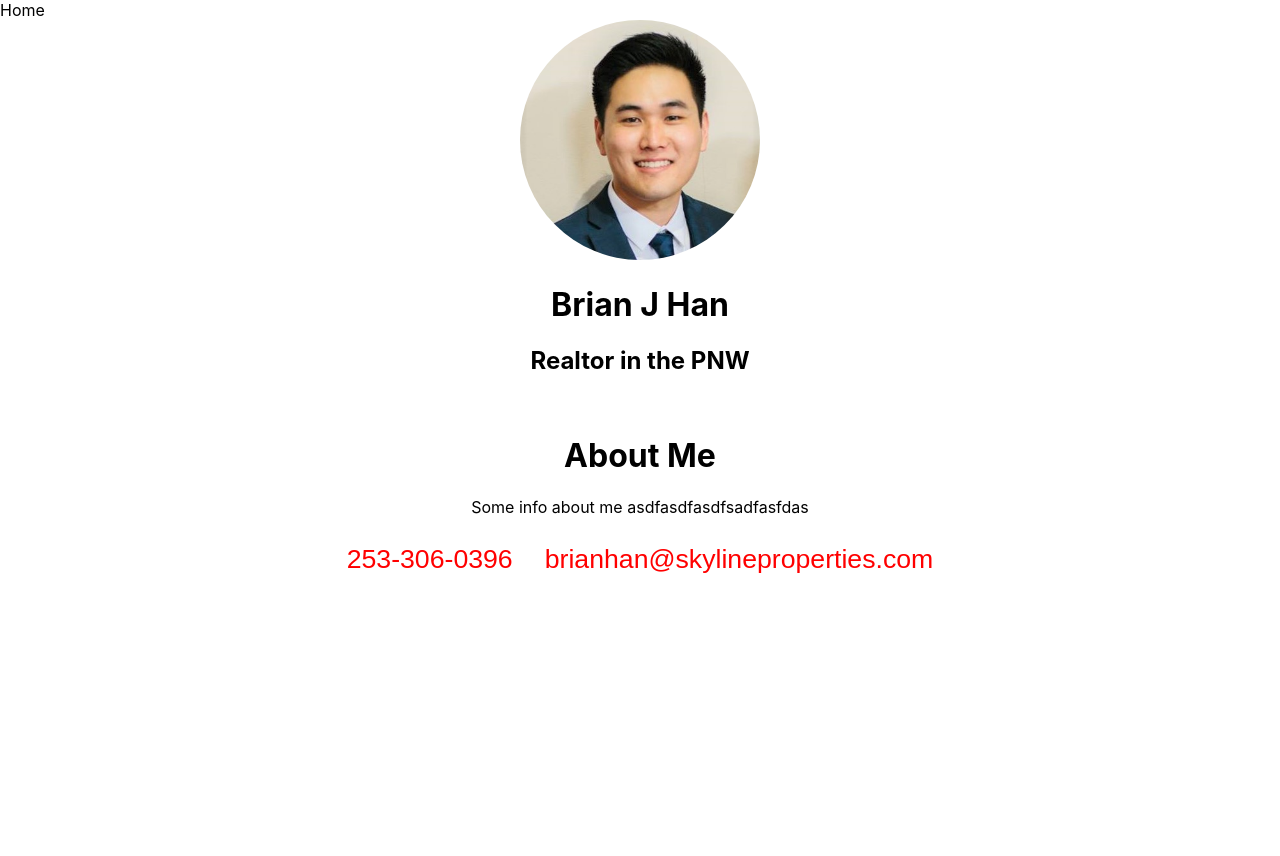
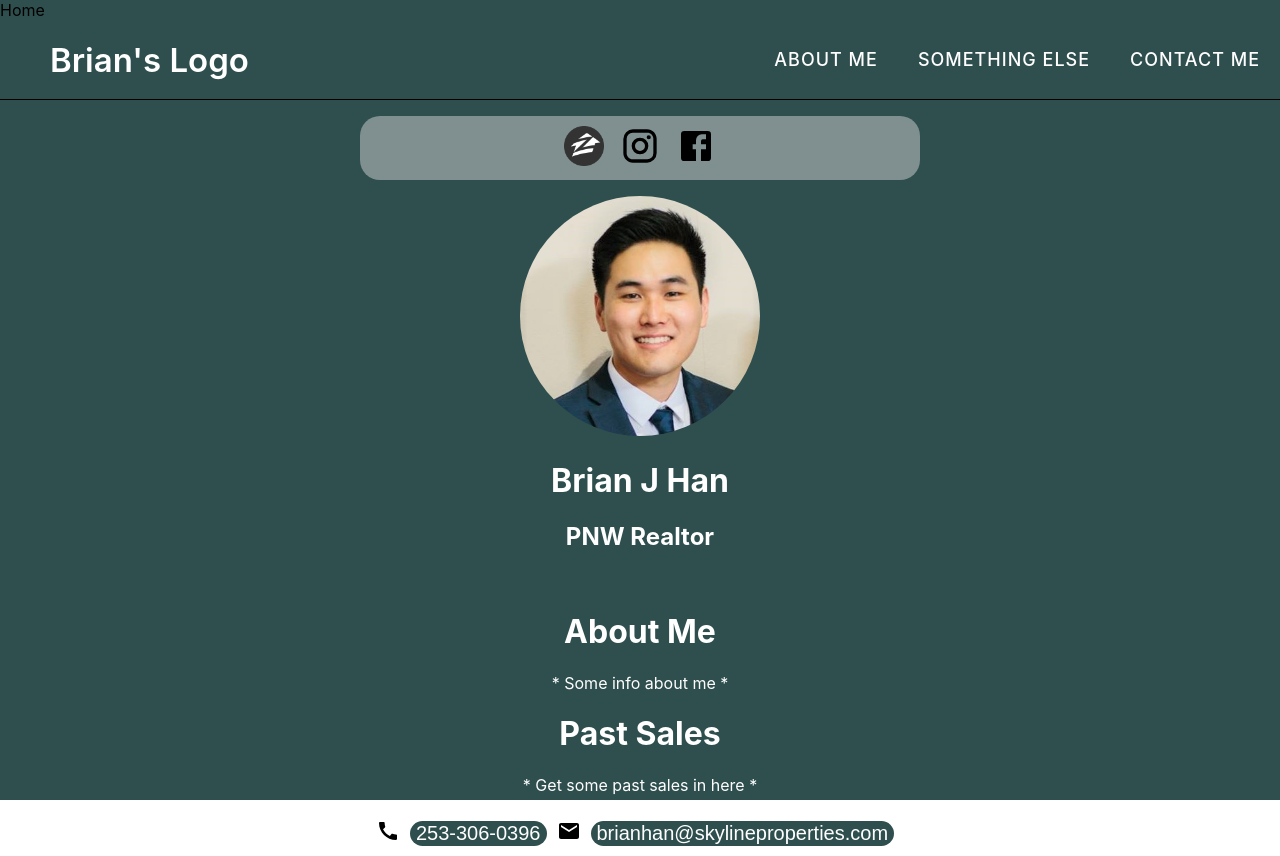
Before and after one commit to diegovazquezny/REAPP, a Next.js app: page /about in a window 1280 px wide. Before the commit the page ends 800 px from the top, so only its background shows below. Built offline with nearby package versions, Linux system fonts and the light colour scheme.

Commit message:
working on email form

```diff
--- a/components/home/navBar.js
+++ b/components/home/navBar.js
@@ -1,42 +1,55 @@
 // TODO: fix list coming in from top left corner in mobile
 
-import { useRef, useState } from 'react';
-import styles from '../../styles/MobileNav.module.css';
-import DehazeIcon from '@material-ui/icons/Dehaze';
-import CloseIcon from '@material-ui/icons/Close';
+import { useRef, useState } from "react";
+import styles from "../../styles/MobileNav.module.css";
+import DehazeIcon from "@material-ui/icons/Dehaze";
+import CloseIcon from "@material-ui/icons/Close";
 
 export default function MobileNav() {
   const listRef = useRef();
   const [showNav, setShowNav] = useState(false);
 
   const hideList = (e) => {
-    listRef.current.style.top = '-50vh';
+    listRef.current.style.top = "-50vh";
     setShowNav(false);
-  }
+  };
 
   const handleNav = (e) => {
     if (!showNav) {
-      listRef.current.style.top = '60px';
+      listRef.current.style.top = "60px";
       setShowNav(true);
     } else {
       hideList();
     }
-  }
+  };
 
   return (
     <nav className={styles.root}>
       <div className={styles.logo}>Brian's Logo</div>
-      <input type="checkbox" id="click" className={styles.click}/>
+      <input type="checkbox" id="click" className={styles.click} />
       <label htmlFor="click" className={styles.menuBtn}>
-        {showNav
-          ? <CloseIcon onClick={handleNav} className={styles.bars}/>
-          : <DehazeIcon onClick={handleNav} className={styles.bars}/>
-        }
+        {showNav ? (
+          <CloseIcon onClick={handleNav} className={styles.bars} />
+        ) : (
+          <DehazeIcon onClick={handleNav} className={styles.bars} />
+        )}
       </label>
       <ul className={styles.list} ref={listRef}>
-        <li className={styles.listItem}><a href="#" className={styles.listItemLink} onClick={hideList}>ABOUT ME</a></li>
-        <li className={styles.listItem}><a href="#" className={styles.listItemLink} onClick={hideList}>SOMETHING ELSE</a></li>
-        <li className={styles.listItem}><a href="#" className={styles.listItemLink} onClick={hideList}>CONTACT ME</a></li>
+        <li className={styles.listItem}>
+          <a href="/about" className={styles.listItemLink} onClick={hideList}>
+            ABOUT ME
+          </a>
+        </li>
+        <li className={styles.listItem}>
+          <a href="#" className={styles.listItemLink} onClick={hideList}>
+            SOMETHING ELSE
+          </a>
+        </li>
+        <li className={styles.listItem}>
+          <a href="/contact" className={styles.listItemLink} onClick={hideList}>
+            CONTACT ME
+          </a>
+        </li>
       </ul>
     </nav>
   );
--- a/package.json
+++ b/package.json
@@ -11,6 +11,7 @@
     "@material-ui/core": "^4.11.3",
     "@material-ui/icons": "^4.11.2",
     "dotenv": "^8.2.0",
+    "emailjs-com": "^2.6.4",
     "next": "10.0.7",
     "node-fetch": "^2.6.1",
     "pg": "^8.5.1",
--- a/pages/about.js
+++ b/pages/about.js
@@ -1,4 +1,10 @@
 import styles from "../styles/about.module.css";
+import MobileNav from "../components/home/navBar";
+import CallIcon from "@material-ui/icons/Call";
+import EmailIcon from "@material-ui/icons/Email";
+// import Button from "@material-ui/core/Button";
+import FacebookIcon from "@material-ui/icons/Facebook";
+import InstagramIcon from "@material-ui/icons/Instagram";
 
 export default function AboutMe() {
   function callMe() {
@@ -10,27 +16,59 @@ export default function AboutMe() {
   }
 
   return (
-    <div>
-      <div className={styles.nav}>
-        <a href="/">Home</a>
+    <div className={styles.container}>
+      <a href="/">Home</a>
+      <MobileNav />
+      <div className={styles.logoBox}>
+        <a
+          className={styles.logos}
+          href="https://www.zillow.com/profile/brokerbrianhan/"
+          target="_blank"
+        >
+          <img
+            src="pics/zillowicon.webp"
+            style={{ width: "40px", height: "40px" }}
+          ></img>
+        </a>
+        <a
+          className={styles.logos}
+          href="https://www.instagram.com/brokerbrianhan/"
+          target="_blank"
+        >
+          <InstagramIcon style={{ fontSize: "40px" }} />
+        </a>
+        <a
+          className={styles.logos}
+          href="https://www.facebook.com/brokerbrianhan"
+          target="_blank"
+        >
+          <FacebookIcon style={{ fontSize: "40px" }} />
+        </a>
       </div>
+
       <div className={styles.main}>
         <img
           src="pics/image.jpg"
           style={{ width: "30vh", height: "30vh", borderRadius: "20vh" }}
         ></img>
         <h1>Brian J Han</h1>
-        <h2>Realtor in the PNW</h2>
+        <h2>PNW Realtor</h2>
       </div>
       <br />
       <div className={styles.body}>
         <h1>About Me</h1>
-        <p>Some info about me asdfasdfasdfsadfasfdas</p>
+        <p>* Some info about me *</p>
+      </div>
+      <div className={styles.body}>
+        <h1>Past Sales</h1>
+        <p>* Get some past sales in here *</p>
       </div>
       <div className={styles.buttons}>
+        <CallIcon style={{ marginTop: "1vh" }} />
         <button className={styles.button} onClick={callMe}>
           253-306-0396
         </button>
+        <EmailIcon style={{ marginTop: "1vh" }} />
         <button className={styles.button} onClick={emailMe}>
           brianhan@skylineproperties.com
         </button>
--- a/pages/index.js
+++ b/pages/index.js
@@ -11,10 +11,6 @@ export default function Home() {
         <title>Brian's Real Estate Page</title>
         <link rel="icon" href="/favicon.ico" />
       </Head>
-      <h1>Home Page</h1>
-
-      <a href="/about">About Me</a>
-      <a href="/contact">Contact Me</a>
       <div className={styles.hero}>
         <NavBar />
         <Hero />
--- a/styles/about.module.css
+++ b/styles/about.module.css
@@ -1,9 +1,30 @@
+.container {
+  background-color: darkslategray;
+  height: 100vh;
+}
+
+.logoBox {
+  display: flex;
+  flex-direction: row;
+  justify-content: center;
+  margin: 2vh 45vh 2vh 45vh;
+  background-color: rgba(211, 211, 211, 0.493);
+  border-radius: 20px;
+  padding: 2px;
+}
+
+.logos {
+  margin: 1vh;
+}
+
 .main {
   text-align: center;
+  color: white;
 }
 
 .body {
   text-align: center;
+  color: white;
 }
 
 .buttons {
@@ -14,10 +35,10 @@
 
 .button {
   margin: 10px;
-  color: red;
+  color: white;
   border: none;
   outline: none;
-  font-size: 20pt;
+  font-size: 15pt;
   border-radius: 20px;
-  background-color: white;
+  background-color: darkslategray;
 }
```
Also changed, not shown: pages/contact.js (+12 -0 lines), public/pics/zillowicon.webp (added), styles/contact.module.css (added), 1 other file (tests, documents, lock files or other folders).
